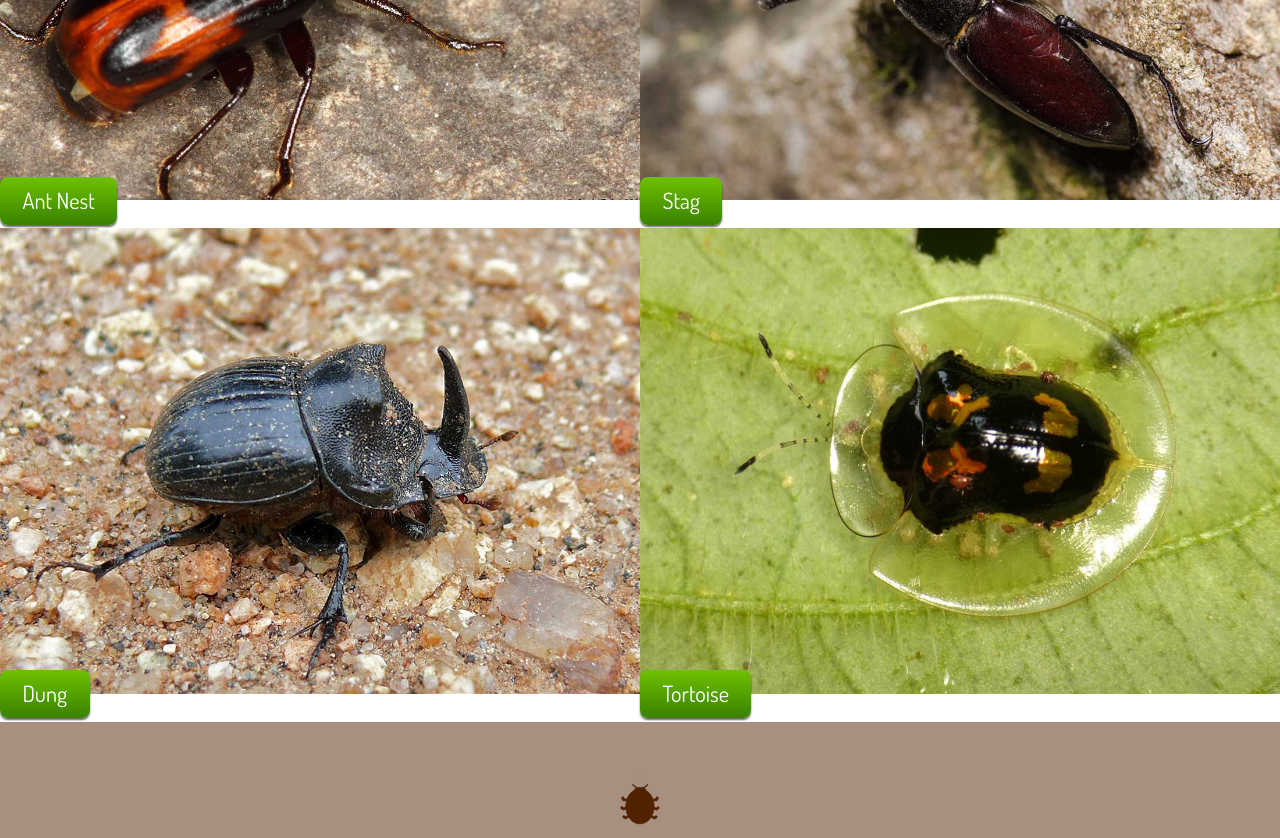
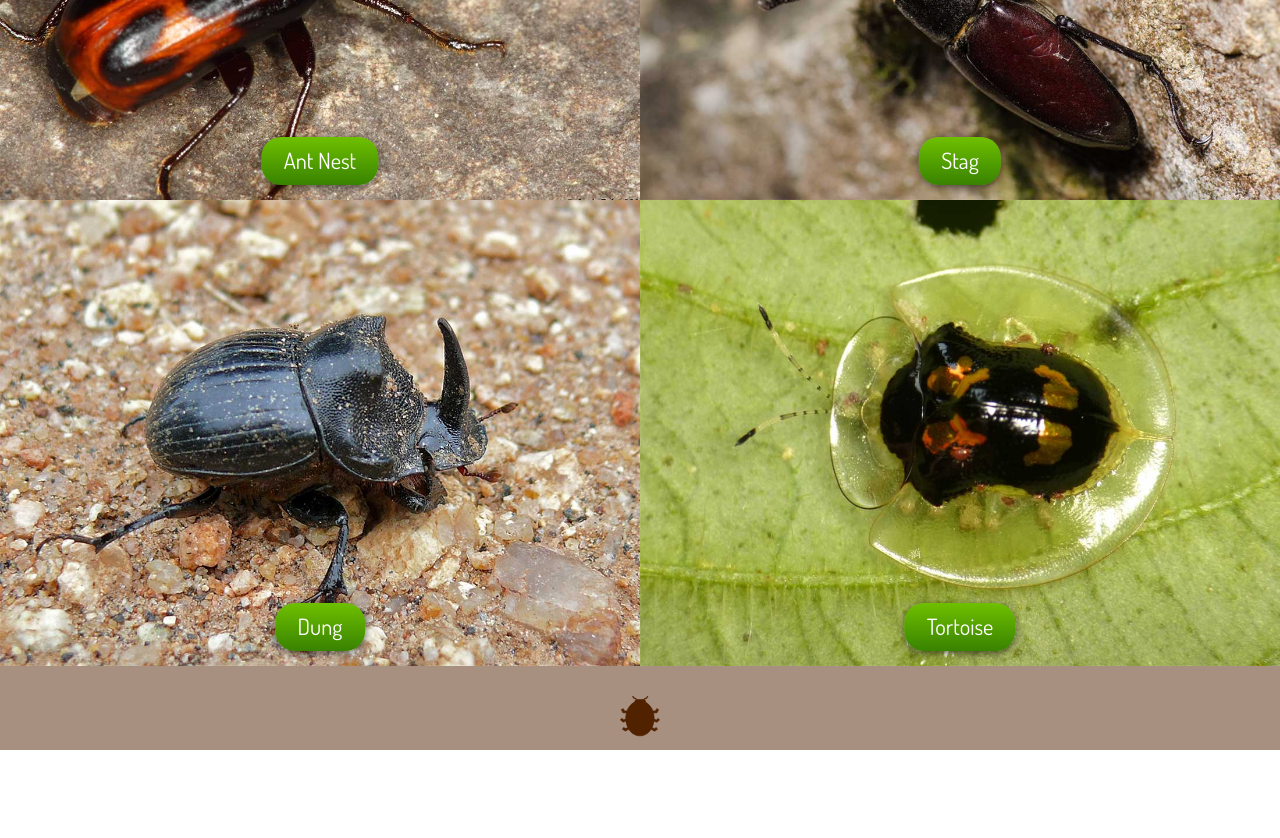
Before and after one commit to histtranger/assignment-7-redo, a plain HTML site: page bugs/index.html in a window 1280 px wide. Shown: the part 1000-1838 px from the top of the page. After the commit the page ends 1750 px from the top, so only its background shows below. Drawn offline with Linux system fonts and the light colour scheme.

Commit message:
Final commit..
Fixed the button issue finally.

```diff
--- a/bugs/css/main.css
+++ b/bugs/css/main.css
@@ -128,14 +128,15 @@ nav li:hover {
 }
 
 .dasbut {
-    position: relative;
+    position: absolute;
     color: white;
     box-shadow: 0 2px 4px rgba(0,0,0.7);
     text-decoration: none;
+    left: 50%;
     transform: translateX(-50%);
     background-image: linear-gradient(180deg, #6fc000, #388200);
-    border-radius: 8px;
-    box-shadow: 0 2px 2px rgba(0,0,0,0.6);
+    border-radius: 20px;
+    box-shadow: 0 2px 8px rgba(0,0,0,0.6);
     padding: 0.4em 1em 0.5em;
     bottom: 15px;
 }
@@ -146,12 +147,12 @@ nav li:hover {
 
 footer {
     background-color: #A79080;
-    padding: 2em;
+    padding: 1em;
     margin: 0 0 0 0;
     background-image: url(../images/logo.svg);
     background-repeat: no-repeat;
     background-position: bottom center;
     background-size: 4em;
     text-align: center;
-    color: #A79080;
+    color: #512200
 }
```
